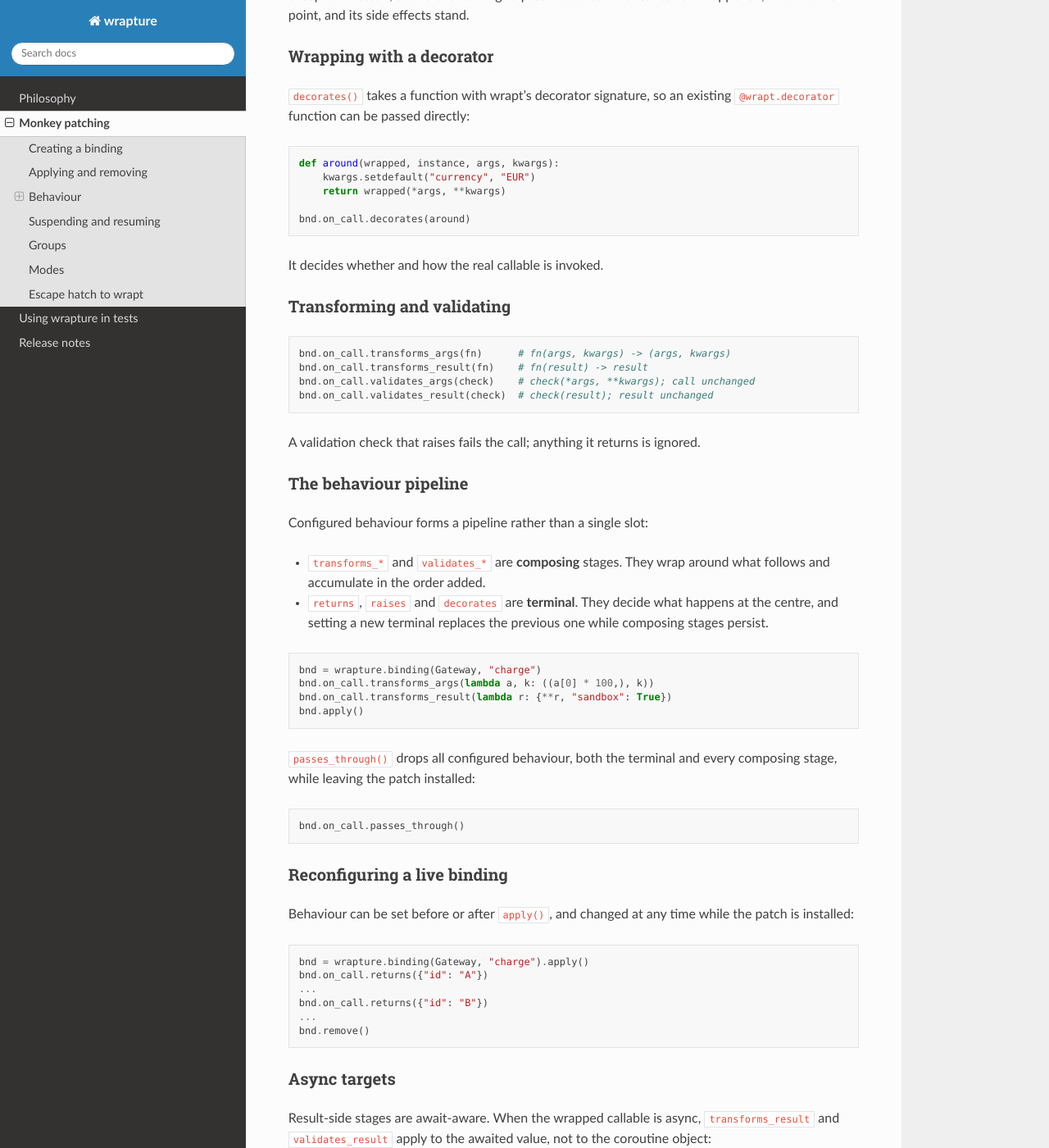
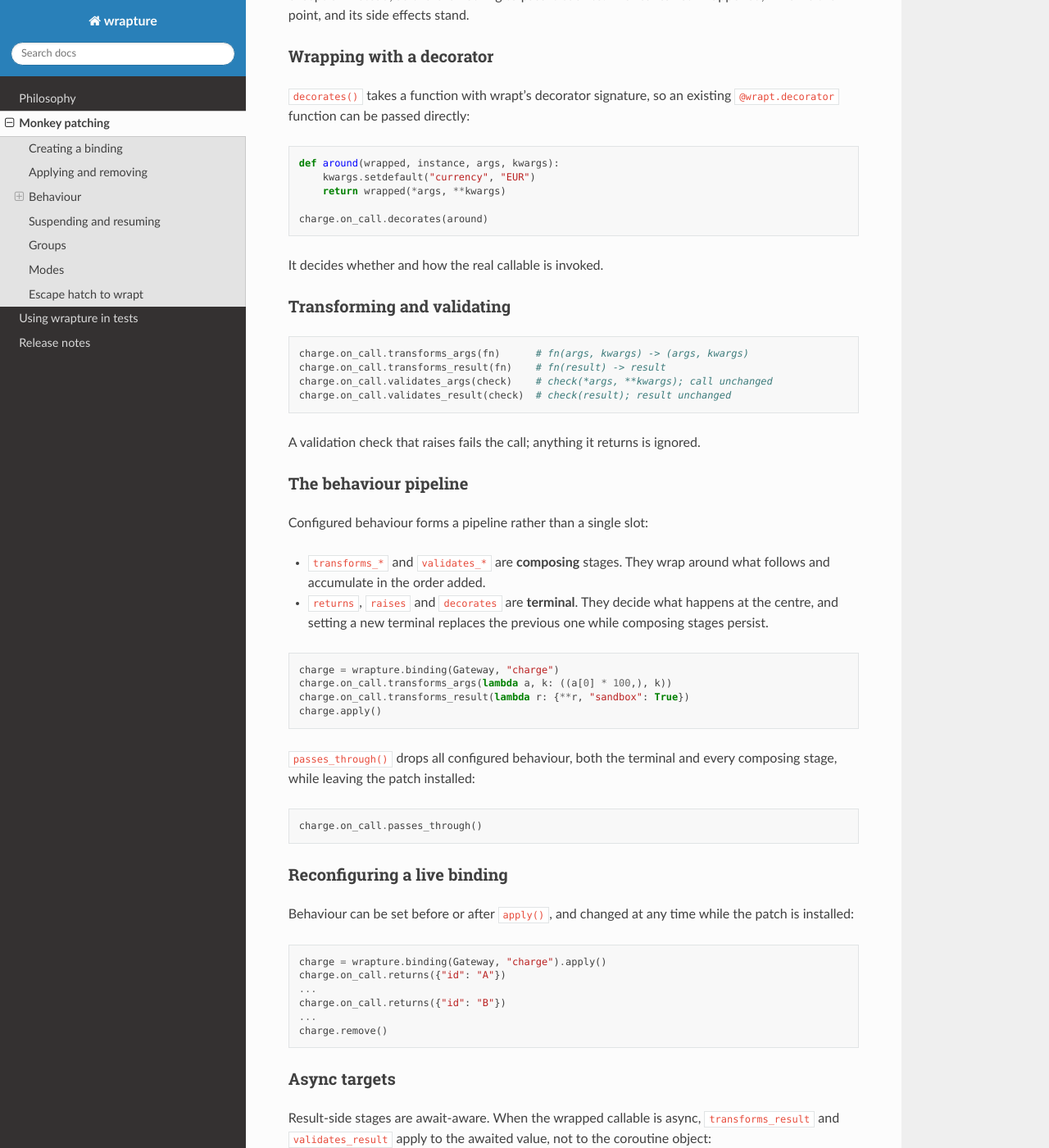
Before and after one commit to GrahamDumpleton/wrapture, a Sphinx documentation site: the page built from docs/monkey-patching.md, in a window 1280 px wide and 1400 px high, scrolled down 2286 px. Shown: the whole window at 82% size. Built offline with Sphinx 7.4.7 and the Read the Docs theme 3.1.0, drawn with Linux system fonts in a browser that asks for light colours; some of the changed text lies outside the part shown.

Commit message:
Use target-derived variable names in documentation examples.
Replace the abbreviated bnd with names derived from what the binding
wraps (charge, fetch, stub), so examples read as domain code rather
than API shorthand.

````diff
--- a/docs/monkey-patching.md
+++ b/docs/monkey-patching.md
@@ -12,7 +12,7 @@ A binding names one attribute of a module, class or instance:
 ```python
 import wrapture
 
-bnd = wrapture.binding(Gateway, "charge")
+charge = wrapture.binding(Gateway, "charge")
 ```
 
 `target` is a module, class, instance, or a string naming a module. `name`
@@ -45,10 +45,10 @@ first and bind against it.
 original:
 
 ```python
-bnd = wrapture.binding(Gateway, "charge").on_call.returns({"id": "stub"})
-bnd.apply()
+charge = wrapture.binding(Gateway, "charge").on_call.returns({"id": "stub"})
+charge.apply()
 ...
-bnd.remove()
+charge.remove()
 ```
 
 `apply()` also returns the binding, so it can be chained onto creation
@@ -69,14 +69,14 @@ binding raises `AlreadyAppliedError`.
 Three properties report state honestly:
 
 ```python
-bnd.applied     # did we install the wrapper
-bnd.active      # is it still installed on the target (queried, not cached)
-bnd.suspended   # is an applied wrapper currently inert
+charge.applied     # did we install the wrapper
+charge.active      # is it still installed on the target (queried, not cached)
+charge.suspended   # is an applied wrapper currently inert
 ```
 
 `active` resolves the target and inspects the wrapper chain on every
 access, so if a third party replaces the attribute wholesale, or removes
-the patch behind your back, the binding reports it. `repr(bnd)` shows one
+the patch behind your back, the binding reports it. `repr(charge)` shows one
 of three states: `unapplied`, `active` or `displaced`.
 
 ## Behaviour
@@ -87,8 +87,8 @@ returns the binding, so configuration chains with `apply()`.
 ### Substituting results and failures
 
 ```python
-bnd.on_call.returns(value)      # return value; the real callable never runs
-bnd.on_call.raises(exc)         # raise exc; the real callable never runs
+charge.on_call.returns(value)      # return value; the real callable never runs
+charge.on_call.raises(exc)         # raise exc; the real callable never runs
 ```
 
 Both replace the call outright: the wrapped callable is never invoked,
@@ -102,7 +102,7 @@ def charge_then_drop(wrapped, instance, args, kwargs):
     wrapped(*args, **kwargs)
     raise TimeoutError("response lost")
 
-bnd.on_call.decorates(charge_then_drop)
+charge.on_call.decorates(charge_then_drop)
 ```
 
 The return value of `wrapped()` is deliberately ignored here: the caller
@@ -120,7 +120,7 @@ def around(wrapped, instance, args, kwargs):
     kwargs.setdefault("currency", "EUR")
     return wrapped(*args, **kwargs)
 
-bnd.on_call.decorates(around)
+charge.on_call.decorates(around)
 ```
 
 It decides whether and how the real callable is invoked.
@@ -128,10 +128,10 @@ It decides whether and how the real callable is invoked.
 ### Transforming and validating
 
 ```python
-bnd.on_call.transforms_args(fn)      # fn(args, kwargs) -> (args, kwargs)
-bnd.on_call.transforms_result(fn)    # fn(result) -> result
-bnd.on_call.validates_args(check)    # check(*args, **kwargs); call unchanged
-bnd.on_call.validates_result(check)  # check(result); result unchanged
+charge.on_call.transforms_args(fn)      # fn(args, kwargs) -> (args, kwargs)
+charge.on_call.transforms_result(fn)    # fn(result) -> result
+charge.on_call.validates_args(check)    # check(*args, **kwargs); call unchanged
+charge.on_call.validates_result(check)  # check(result); result unchanged
 ```
 
 A validation check that raises fails the call; anything it returns is
@@ -148,17 +148,17 @@ Configured behaviour forms a pipeline rather than a single slot:
   one while composing stages persist.
 
 ```python
-bnd = wrapture.binding(Gateway, "charge")
-bnd.on_call.transforms_args(lambda a, k: ((a[0] * 100,), k))
-bnd.on_call.transforms_result(lambda r: {**r, "sandbox": True})
-bnd.apply()
+charge = wrapture.binding(Gateway, "charge")
+charge.on_call.transforms_args(lambda a, k: ((a[0] * 100,), k))
+charge.on_call.transforms_result(lambda r: {**r, "sandbox": True})
+charge.apply()
 ```
 
 `passes_through()` drops all configured behaviour, both the terminal and
 every composing stage, while leaving the patch installed:
 
 ```python
-bnd.on_call.passes_through()
+charge.on_call.passes_through()
 ```
 
 ### Reconfiguring a live binding
@@ -167,12 +167,12 @@ Behaviour can be set before or after `apply()`, and changed at any time
 while the patch is installed:
 
 ```python
-bnd = wrapture.binding(Gateway, "charge").apply()
-bnd.on_call.returns({"id": "A"})
+charge = wrapture.binding(Gateway, "charge").apply()
+charge.on_call.returns({"id": "A"})
 ...
-bnd.on_call.returns({"id": "B"})
+charge.on_call.returns({"id": "B"})
 ...
-bnd.remove()
+charge.remove()
 ```
 
 ### Async targets
@@ -182,8 +182,8 @@ Result-side stages are await-aware. When the wrapped callable is async,
 to the coroutine object:
 
 ```python
-bnd = wrapture.binding(Service, "fetch")
-bnd.on_call.transforms_result(lambda rows: rows[:10])
+fetch = wrapture.binding(Service, "fetch")
+fetch.on_call.transforms_result(lambda rows: rows[:10])
 ```
 
 ## Suspending and resuming
@@ -192,20 +192,20 @@ bnd.on_call.transforms_result(lambda rows: rows[:10])
 `resume()` reactivates it:
 
 ```python
-bnd = wrapture.binding(Gateway, "charge").apply(suspended=True)
+charge = wrapture.binding(Gateway, "charge").apply(suspended=True)
 ...
-bnd.resume()
+charge.resume()
 ...
-bnd.suspend()
-bnd.on_call.returns({"id": "other"})    # reconfigure with nothing in flight
-bnd.resume()
+charge.suspend()
+charge.on_call.returns({"id": "other"})    # reconfigure with nothing in flight
+charge.resume()
 ```
 
 Unlike `remove()` followed by `apply()`, suspension changes nothing
 structural: the wrapper keeps its position in the wrapper chain, so it is
 safe to toggle while other parties have wrapped the same target. Calls that
 arrive while suspended run the original callable and are counted on
-`bnd.suspended_calls`.
+`charge.suspended_calls`.
 
 `remove()` clears suspension, so a re-applied binding starts active unless
 `apply(suspended=True)` says otherwise.
@@ -258,9 +258,9 @@ The underlying wrapt handle and the patch coordinates are exposed, so
 anything core wrapt can do remains reachable:
 
 ```python
-bnd.wrapper     # the wrapt FunctionWrapper handle, or None while unapplied
-bnd.target
-bnd.name
+charge.wrapper     # the wrapt FunctionWrapper handle, or None while unapplied
+charge.target
+charge.name
 
-wrapt.unwrap_object(bnd.target, bnd.name, bnd.wrapper)   # what remove() does
+wrapt.unwrap_object(charge.target, charge.name, charge.wrapper)   # what remove() does
 ```
````
Also changed, not shown: docs/philosophy.md (+3 -2 lines), docs/testing.md (+2 -2 lines).
